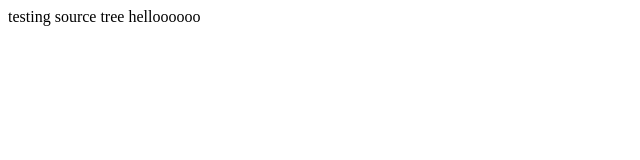
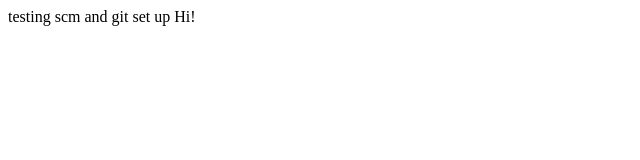
Before and after one commit to jessiemarinellofullsail/PWA1-Marinello, a plain HTML site: page Test Folder/index.html in a window 1280 px wide. Shown: the full height of the page, 0-640 px from the left. Drawn offline with Linux system fonts and the light colour scheme.

Commit message:
i forgot to stage files

```diff
--- a/Test Folder/index.html
+++ b/Test Folder/index.html
@@ -1,11 +1,11 @@
 <!DOCTYPE html>
 <html>
 <head>
-    <title>testing source tree</title>
+    <title>testing scm and git set up</title>
     <script src="js/script.js"></script>
 </head>
 <body>
-testing source tree
-helloooooo
+testing scm and git set up
+Hi!
 </body>
 </html>
--- /dev/null
+++ b/Test Folder/js/script.js
@@ -0,0 +1 @@
+alert("boo!");
```
Also changed, not shown: Week 1/index.html (deleted, +0 -11 lines).
